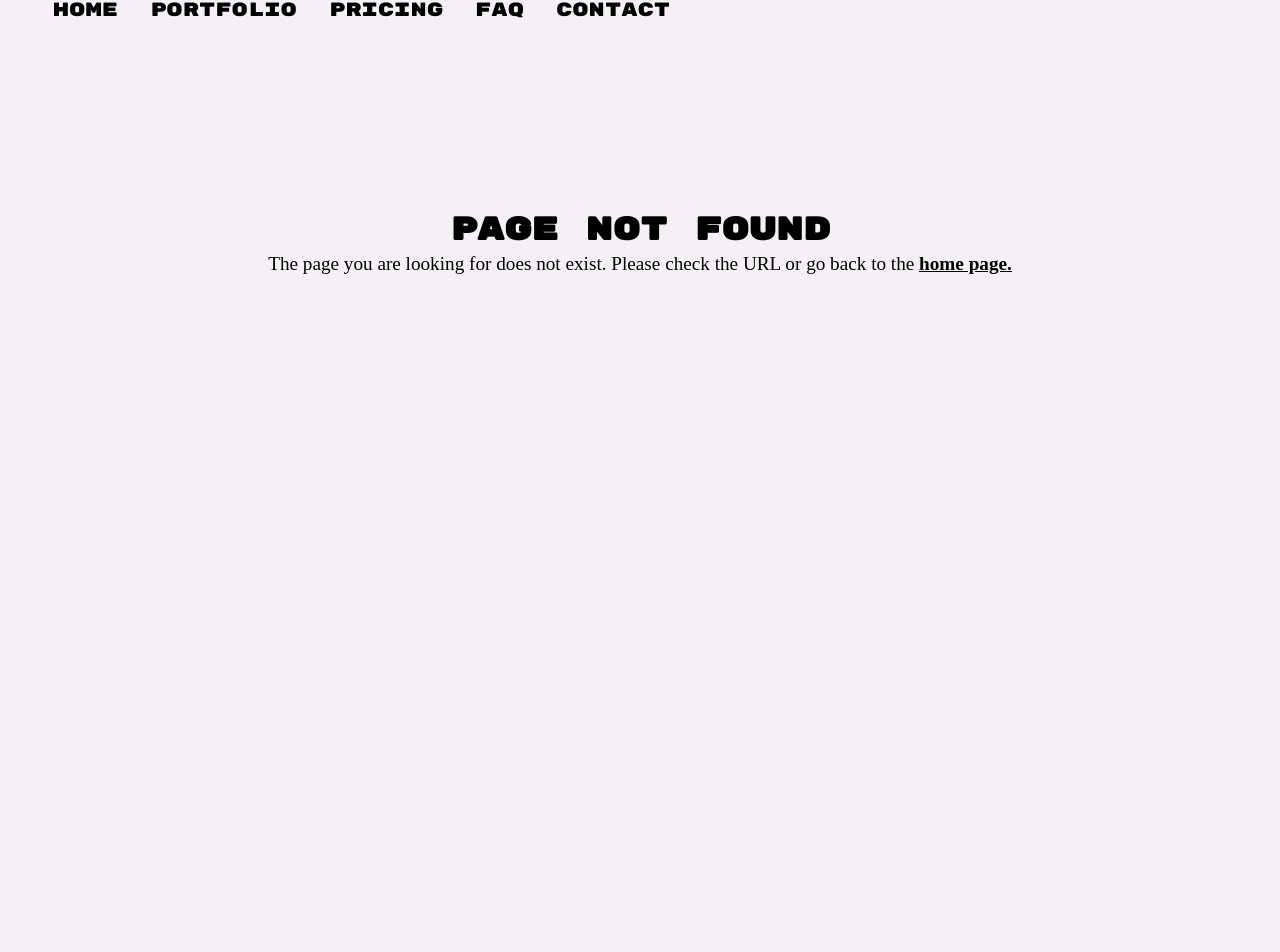
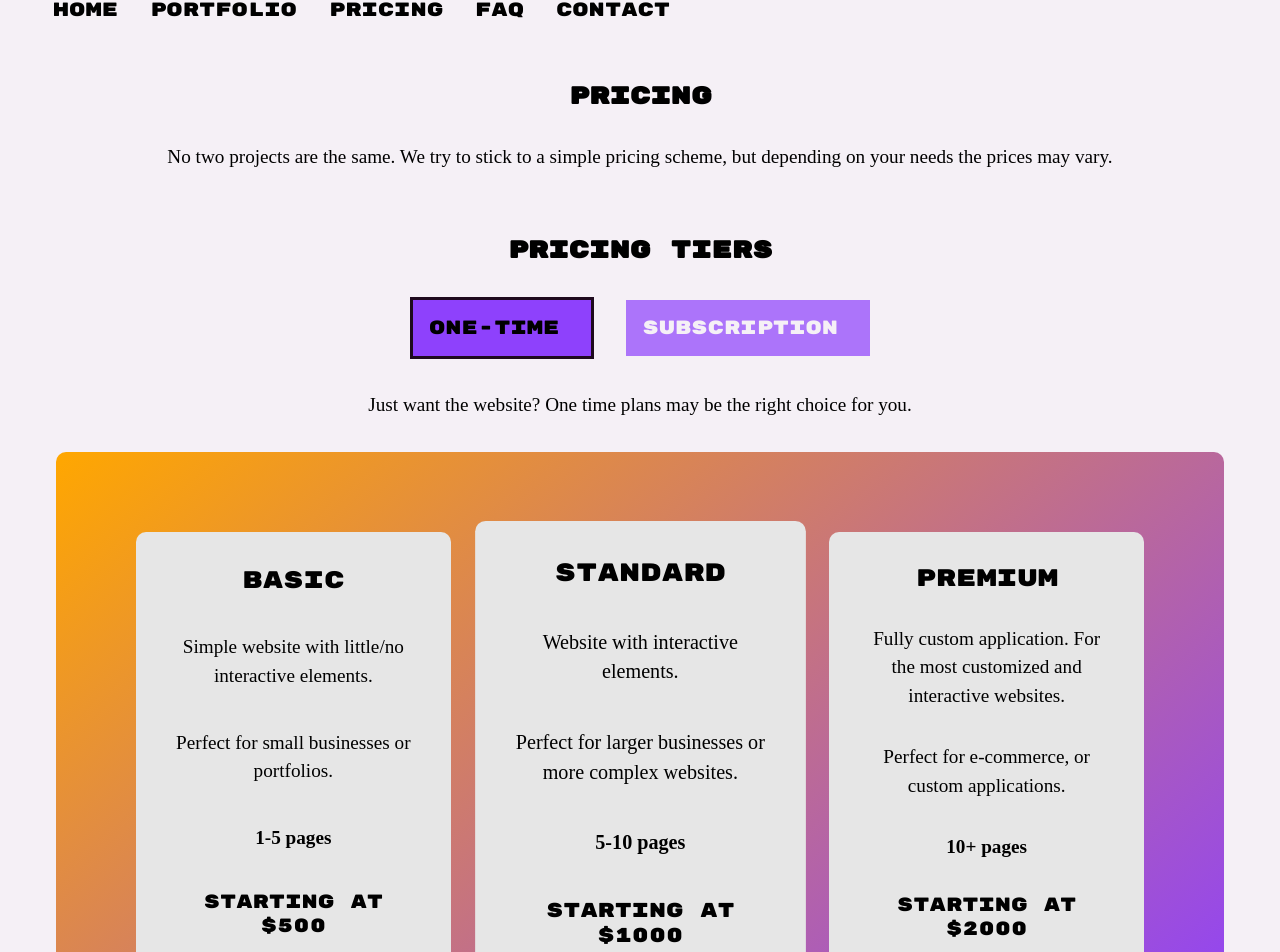
Before and after one commit to unexpectedlyalarming/web-design-portfolio, a Next.js app: page /pricing in a window 1280 px wide. Before the commit this address had no page. Shown: the part 30-982 px from the top of the page. Before the commit the page ends 880 px from the top, so only its background shows below. Built offline with nearby package versions, Linux system fonts and the light colour scheme; a web font is replaced by a local one.

Commit message:
Added pricing page

```diff
--- a/src/app/faq/faq.css
+++ b/src/app/faq/faq.css
@@ -39,7 +39,7 @@
   border-radius: 1rem;
   display: flex;
   flex-direction: column;
-  justify-content: start;
+  justify-content: flex-start;
   align-items: center;
   gap: 1rem;
 }
--- a/src/app/globals.css
+++ b/src/app/globals.css
@@ -14,9 +14,10 @@
   --bg-dark: rgb(30, 10, 30);
   /* --accent: #ffa700;
   --complimentary: #0058ff; */
-  --accent: #affc41;
-  --accent-2: #fcab10;
-  --complimentary: #34e904;
+  /* --accent: #affc41; */
+  --accent: #8ff104;
+  --accent-2: #8e41fc;
+  --complimentary: #8e41fc;
 
   --accent-secondary: lightblue;
 
@@ -125,7 +126,7 @@ img.point-icon {
 
 h3 {
   display: flex;
-  justify-content: start;
+  justify-content: flex-start;
   flex-direction: column;
   align-items: center;
   flex-wrap: wrap;
@@ -142,7 +143,7 @@ nav {
 
   display: flex;
 
-  justify-content: start;
+  justify-content: flex-start;
 
   align-items: center;
   padding: 0 1%;
@@ -276,7 +277,7 @@ footer p {
   padding-top: 10rem;
   display: flex;
   flex-direction: column;
-  justify-content: start;
+  justify-content: flex-start;
 
   align-items: center;
 }
@@ -290,34 +291,48 @@ footer p {
   height: 100vh;
   overflow: hidden;
   z-index: -1;
+  background: linear-gradient(
+    140deg,
+    rgba(255, 167, 0, 1) 0%,
+    var(--accent-2) 50%
+  );
+  opacity: 0.7;
 }
 
 .background:before {
   content: "";
   position: absolute;
-  width: 40rem;
-  height: 40rem;
+  width: 200rem;
+  height: 200rem;
   border-radius: 50%;
   background-color: var(--accent-2);
+  background: rgb(255, 167, 0);
+  background: linear-gradient(
+    140deg,
+    rgba(255, 167, 0, 1) 0%,
+    var(--accent-2) 50%
+  );
+
   pointer-events: none;
 
   filter: blur(50px);
   background-size: 200% 200%;
-  animation: moveCircles 20s ease-in-out infinite;
+  animation: moveCircles 20s ease-out infinite;
   z-index: -1;
 }
 
 @keyframes moveCircles {
   0% {
-    transform: translate(0%, 0%);
+    transform: translate(-20%, -20%);
+    opacity: 0.7;
   }
   50% {
-    transform: translate(40%, 40%);
-    opacity: 0.7;
+    transform: translate(30%, 30%);
+    opacity: 0.6;
   }
   100% {
-    transform: translate(0%, 0%);
-    opacity: 1;
+    transform: translate(-20%, -20%);
+    opacity: 0.7;
   }
 }
 
@@ -420,7 +435,7 @@ footer p {
   width: auto;
   text-decoration: none;
   font-family: var(--font-primary);
-  background-color: black;
+  background-color: var(--accent-2);
   color: var(--text-light) !important;
 
   text-transform: uppercase;
@@ -479,7 +494,7 @@ footer p {
 }
 .point {
   display: flex;
-  justify-content: start;
+  justify-content: flex-start;
   align-items: center;
   flex-direction: column;
   text-align: center;
@@ -561,14 +576,15 @@ footer p {
 }
 .process-item {
   display: flex;
-  justify-content: start;
-  align-items: start;
+  justify-content: flex-start;
+  align-items: flex-start;
   flex-direction: column;
   text-align: center;
 
   border-radius: 1rem;
   padding: 2rem;
   background-color: var(--bg-dark);
+
   color: var(--text-light);
   /* border: 3px solid black; */
 }
--- /dev/null
+++ b/src/app/pricing/page.jsx
@@ -0,0 +1,32 @@
+import PricingTier from "@/components/PricingTier";
+import React from "react";
+import "./pricing.css";
+import Footer from "@/components/Footer";
+
+export default function Pricing() {
+  return (
+    <>
+      <div className="container pricing-container">
+        <div className="header">
+          <h2>Pricing</h2>
+          <p>
+            No two projects are the same. We try to stick to a simple pricing
+            scheme, but depending on your needs the prices may vary.
+          </p>
+        </div>
+
+        <PricingTier />
+        <h2 className="pricing-notes">Notes</h2>
+        <p className="pricing-note">
+          Depending on if you have a website or design already, we may be able
+          to offer a discount.
+        </p>
+        <h2 className="pricing-contact">
+          Not seeing what you need? <a href="/contact">Contact us</a> and we can
+          work something out.
+        </h2>
+      </div>
+      <Footer />
+    </>
+  );
+}
--- /dev/null
+++ b/src/app/pricing/pricing.css
@@ -0,0 +1,179 @@
+.pricing-container {
+  @media (max-width: 1200px) {
+    display: flex;
+    flex-direction: column;
+    justify-content: center;
+    align-items: center;
+    width: 100%;
+  }
+}
+
+.pricing-container .header {
+  display: flex;
+  flex-direction: column;
+  justify-content: center;
+  align-items: center;
+  padding-top: 2rem;
+  padding-bottom: 2rem;
+}
+
+.pricing-container .header h2 {
+}
+.pricing-container .header p {
+}
+
+.pricing-tiers {
+  grid-column: 1 / -1;
+  display: grid;
+  grid-template-columns: repeat(3, 1fr);
+  grid-gap: 2rem;
+}
+
+.pricing-tiers h2 {
+  text-align: center;
+  grid-column: 1 / -1;
+}
+.pricing-controls {
+  grid-column: 1 / -1;
+  gap: 2rem;
+  display: flex;
+  justify-content: center;
+  align-items: center;
+  @media (max-width: 768px) {
+    flex-direction: column;
+  }
+}
+.pricing-controls .active {
+  background-color: var(--accent-2);
+  color: var(--white);
+  border: 3px solid var(--bg-dark);
+  opacity: 1;
+}
+.pricing-controls button {
+  background-color: var(--accent-2);
+  opacity: 0.7;
+}
+.one-time-description,
+.subscription-description {
+  grid-column: 1 / -1;
+  text-align: center;
+}
+
+.cards {
+  display: grid;
+  grid-template-columns: repeat(3, 1fr);
+  grid-gap: 2rem;
+  grid-column: 1 / -1;
+  background: rgb(255, 167, 0);
+  background: linear-gradient(
+    140deg,
+    rgba(255, 167, 0, 1) 0%,
+    var(--accent-2) 100%
+  );
+  padding: 5rem;
+  border-radius: 10px;
+  @media (max-width: 768px) {
+    display: flex;
+    flex-direction: column;
+    justify-content: center;
+    align-items: center;
+    gap: 2rem;
+    padding: 0rem;
+    background: none;
+  }
+
+  @media (max-width: 1200px) {
+    display: flex;
+    flex-direction: column;
+    justify-content: center;
+    align-items: center;
+    gap: 2rem;
+    width: 100%;
+  }
+}
+.card h3 {
+  text-align: center;
+  font-weight: 200;
+  font-size: 1.5rem;
+}
+.card h4 {
+  text-align: center;
+  font-weight: 200;
+  font-size: 1.2rem;
+}
+.page-count {
+  text-align: center;
+  font-weight: 900;
+  font-size: 1.2rem;
+}
+.card .description {
+  text-align: center;
+  font-weight: 200;
+  font-size: 1.2rem;
+}
+.card .use-case {
+  text-align: center;
+  font-weight: 200;
+  font-size: 1.2rem;
+}
+.card .note {
+  text-align: center;
+  font-weight: 400;
+  font-size: 1rem;
+  opacity: 0.8;
+}
+
+.card {
+  background-color: var(--primary-darker);
+
+  padding: 2rem;
+  border-radius: 10px;
+
+  gap: 2rem;
+  display: grid;
+  grid-template-columns: 1fr;
+  justify-items: center;
+  align-items: center;
+
+  @media (max-width: 768px) {
+    width: 100%;
+
+    background: rgb(255, 167, 0);
+    background: linear-gradient(
+      140deg,
+      rgba(255, 167, 0, 1) 0%,
+      var(--accent-2) 100%
+    );
+  }
+  @media (max-width: 1200px) {
+    width: 100%;
+  }
+}
+
+.card-2 {
+  transform: scale(1.05);
+  @media (max-width: 1200px) {
+    transform: scale(1);
+  }
+}
+.card-3 {
+}
+h4.pricing {
+}
+
+.pricing-notes {
+  grid-column: 1 / -1;
+  text-align: center;
+  padding-top: 2rem;
+}
+
+.pricing-note {
+  grid-column: 1 / -1;
+  text-align: center;
+}
+.pricing-contact {
+  grid-column: 1 / -1;
+  text-align: center;
+  padding-top: 2rem;
+  font-size: 1.2rem;
+}
--- /dev/null
+++ b/src/components/PricingTier.jsx
@@ -0,0 +1,131 @@
+"use client";
+import React, { useState } from "react";
+
+export default function PricingTier() {
+  const [type, setType] = useState("one-time");
+
+  const subscriptionCards = (
+    <>
+      <p className="subscription-description">
+        All subscription plans include hosting, maintenance, and updates. We can
+        also provide domain management, email, and SSL services.
+      </p>
+
+      <div className="cards">
+        <div className="card card-1">
+          <h3>Basic</h3>
+          <p className="description">
+            Simple website with little/no interactive elements.
+          </p>
+          <p className="use-case">
+            Perfect for small businesses or portfolios.
+          </p>
+          <p className="page-count">1-5 pages</p>
+
+          <h4 className="pricing">Starting at $100 per month</h4>
+          <p className="note">
+            *Minimum 6 month commitment. 10% discount for 12 month commitment.
+          </p>
+        </div>
+        <div className="card card-2">
+          <h3>Standard</h3>
+          <p className="description">Website with interactive elements.</p>
+          <p className="use-case">
+            Perfect for larger businesses or more complex websites.
+          </p>
+          <p className="page-count">5-10 pages</p>
+          <h4 className="pricing">Starting at $150 per month</h4>
+          <p className="note">
+            *Minimum 6 month commitment. 10% discount for 12 month commitment.
+          </p>
+        </div>
+        <div className="card card-3">
+          <h3>Premium</h3>
+          <p className="description">
+            Fully custom application. For the most customized and interactive
+            websites.
+          </p>
+          <p className="use-case">
+            Perfect for e-commerce, or custom applications.
+          </p>
+          <p className="page-count">10+ pages</p>
+          <h4 className="pricing">Starting at $250 per month</h4>
+          <p className="note">
+            *Minimum 12 month commitment. 10% discount for 24 month commitment.
+          </p>
+        </div>
+      </div>
+    </>
+  );
+
+  const oneTimeCards = (
+    <>
+      <p className="one-time-description">
+        Just want the website? One time plans may be the right choice for you.
+      </p>
+      <div className="cards">
+        <div className="card card-1">
+          <h3>Basic</h3>
+          <p className="description">
+            Simple website with little/no interactive elements.
+          </p>
+          <p className="use-case">
+            Perfect for small businesses or portfolios.
+          </p>
+          <p className="page-count">1-5 pages</p>
+
+          <h4 className="pricing">Starting at $500</h4>
+        </div>
+        <div className="card card-2">
+          <h3>Standard</h3>
+          <p className="description">Website with interactive elements.</p>
+          <p className="use-case">
+            Perfect for larger businesses or more complex websites.
+          </p>
+          <p className="page-count">5-10 pages</p>
+          <h4 className="pricing">Starting at $1000</h4>
+        </div>
+        <div className="card card-3">
+          <h3>Premium</h3>
+          <p className="description">
+            Fully custom application. For the most customized and interactive
+            websites.
+          </p>
+          <p className="use-case">
+            Perfect for e-commerce, or custom applications.
+          </p>
+          <p className="page-count">10+ pages</p>
+          <h4 className="pricing">Starting at $2000</h4>
+        </div>
+      </div>
+    </>
+  );
+
+  return (
+    <div className="pricing-tiers">
+      <h2>Pricing Tiers</h2>
+      <div className="pricing-controls">
+        <button
+          className={"btn btn-primary" + (type === "one-time" ? " active" : "")}
+          onClick={() => {
+            setType("one-time");
+          }}
+        >
+          One-time
+        </button>
+
+        <button
+          className={
+            "btn btn-primary" + (type === "subscription" ? " active" : "")
+          }
+          onClick={() => {
+            setType("subscription");
+          }}
+        >
+          Subscription
+        </button>
+      </div>
+      {type === "one-time" ? oneTimeCards : subscriptionCards}
+    </div>
+  );
+}
```
